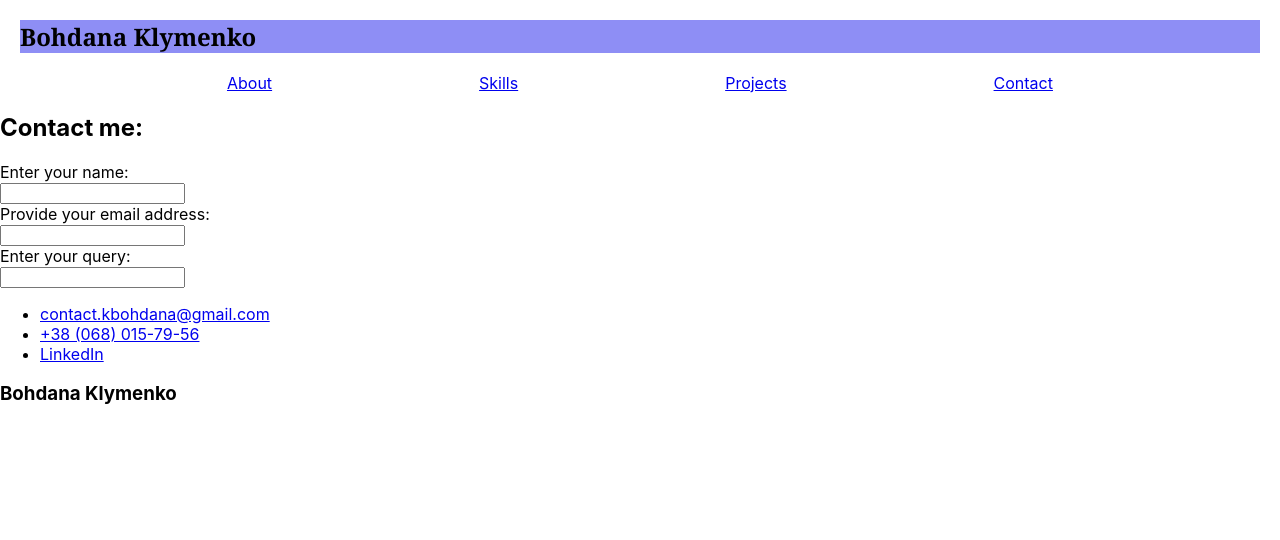
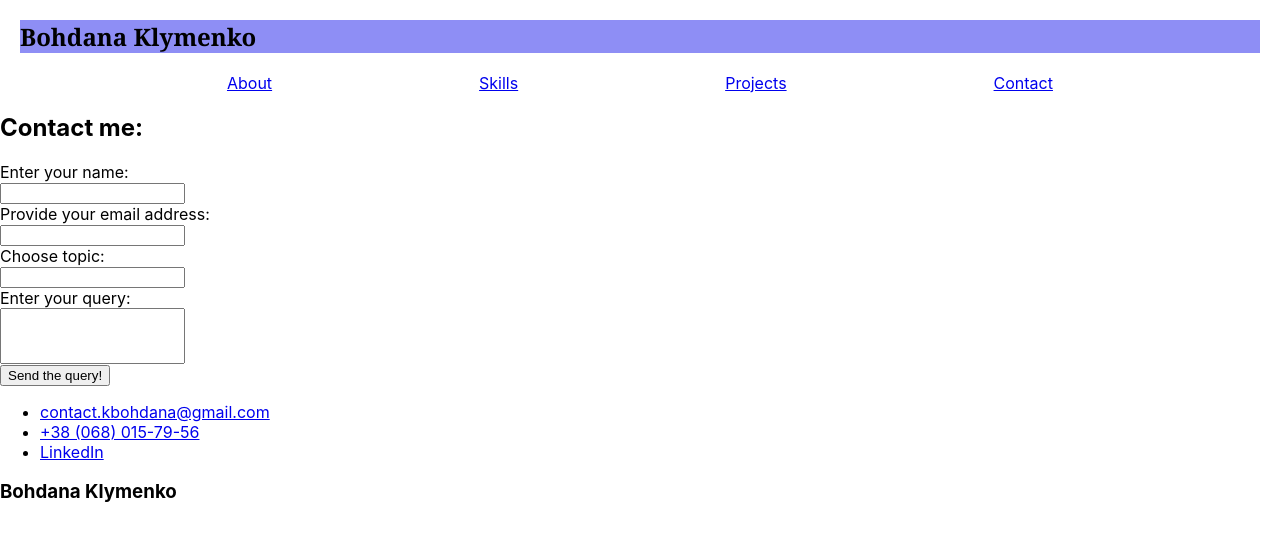
Before and after one commit to DanaKLym/spa-portfolio, a React (Create React App) app in the folder my-app/: page /contact-me in a window 1280 px wide. Shown: the top 540 px of the page. Built offline with nearby package versions, Linux system fonts and the light colour scheme.

Commit message:
set out the initial layout for the form

```diff
--- /dev/null
+++ b/my-app/src/Form/Form.module.scss
@@ -0,0 +1,3 @@
+.messageField {
+  height: 50px;
+}
--- a/my-app/src/Form/Form.tsx
+++ b/my-app/src/Form/Form.tsx
@@ -1,20 +1,39 @@
+import styles from "./Form.module.scss";
+
 const Form: React.FC = () => {
   return (
     <form>
       <div>
         <label htmlFor="name">Enter your name:</label>
         <br />
-        <input type="text" name="name" id="name" />
+        <input type="text" name="name" id="name" required />
       </div>
       <div>
         <label htmlFor="email">Provide your email address:</label>
         <br />
-        <input type="email" name="email" id="email" />
+        <input type="email" name="email" id="email" required />
+      </div>
+      <div>
+        <label htmlFor="contactingReasons">Choose topic:</label>
+        <br />
+        <input name="contactingReasons" id="contactingReasons" list="reasons" />
+        <datalist id="reasons">
+          <option value="Work query"></option>
+          <option value="Other"></option>
+        </datalist>
       </div>
       <div>
         <label htmlFor="message">Enter your query:</label>
         <br />
-        <input type="text" name="message" id="message" />
+        <input
+          type="text"
+          name="message"
+          id="message"
+          className={styles.messageField}
+        />
+      </div>
+      <div>
+        <input type="submit" value="Send the query!" />
       </div>
     </form>
   );
```
Also changed, not shown: my-app/src/Form/Form.modules.scss (deleted).
